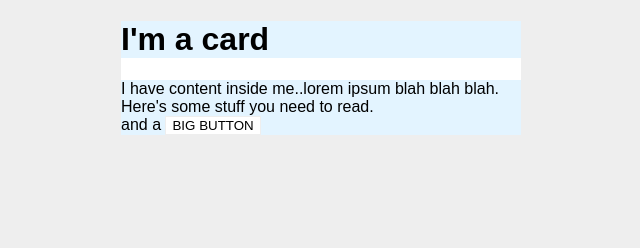
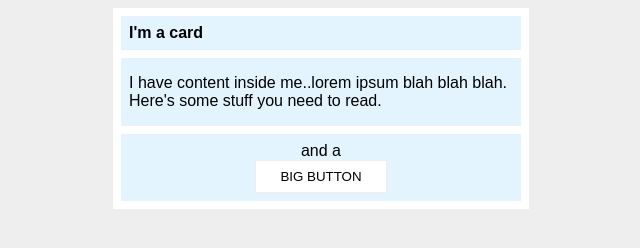
Before and after one commit to ericjaysalan/the-odin-project, a plain HTML site: page css-exercises/margin-and-padding/margin-and-padding-2/index.html in a window 1280 px wide. Shown: the whole page, without its empty margins (319-959 px from the left). Drawn offline with Linux system fonts and the light colour scheme.

Commit message:
Finished margin and padding exercise 02

```diff
--- a/css-exercises/margin-and-padding/margin-and-padding-2/style.css
+++ b/css-exercises/margin-and-padding/margin-and-padding-2/style.css
@@ -1,27 +1,46 @@
 body {
   background: #eee;
   font-family: sans-serif;
+  margin: 0;
 }
 
 .card {
   width: 400px;
   background: #fff;
-  margin: 16px auto;
+  margin: 8px auto;
+  padding: 8px;
+}
+
+.title,
+.content,
+.button-container {
+  background: #e3f4ff;
+  margin-top: 8px;
+  padding: 8px;
 }
 
 .title {
-  background: #e3f4ff;
+  font-size: 16px;
+  margin-top: 0;
+  /*If I don't set the margin bottom, the browser sets margin-block-end: 0.67em
+
+  The default font-size is 16px, so it sets margin-bottom: 10.72*/
+  margin-bottom: 8px;
+
 }
 
 .content {
-  background: #e3f4ff;
+  padding: 16px 8px;
 }
 
 .button-container {
-  background: #e3f4ff;
+  text-align: center;
 }
 
 button {
   background: white;
   border: 1px solid #eee;
+  display: block;
+  margin: 0 auto;
+  padding: 8px 24px;
 }
```
